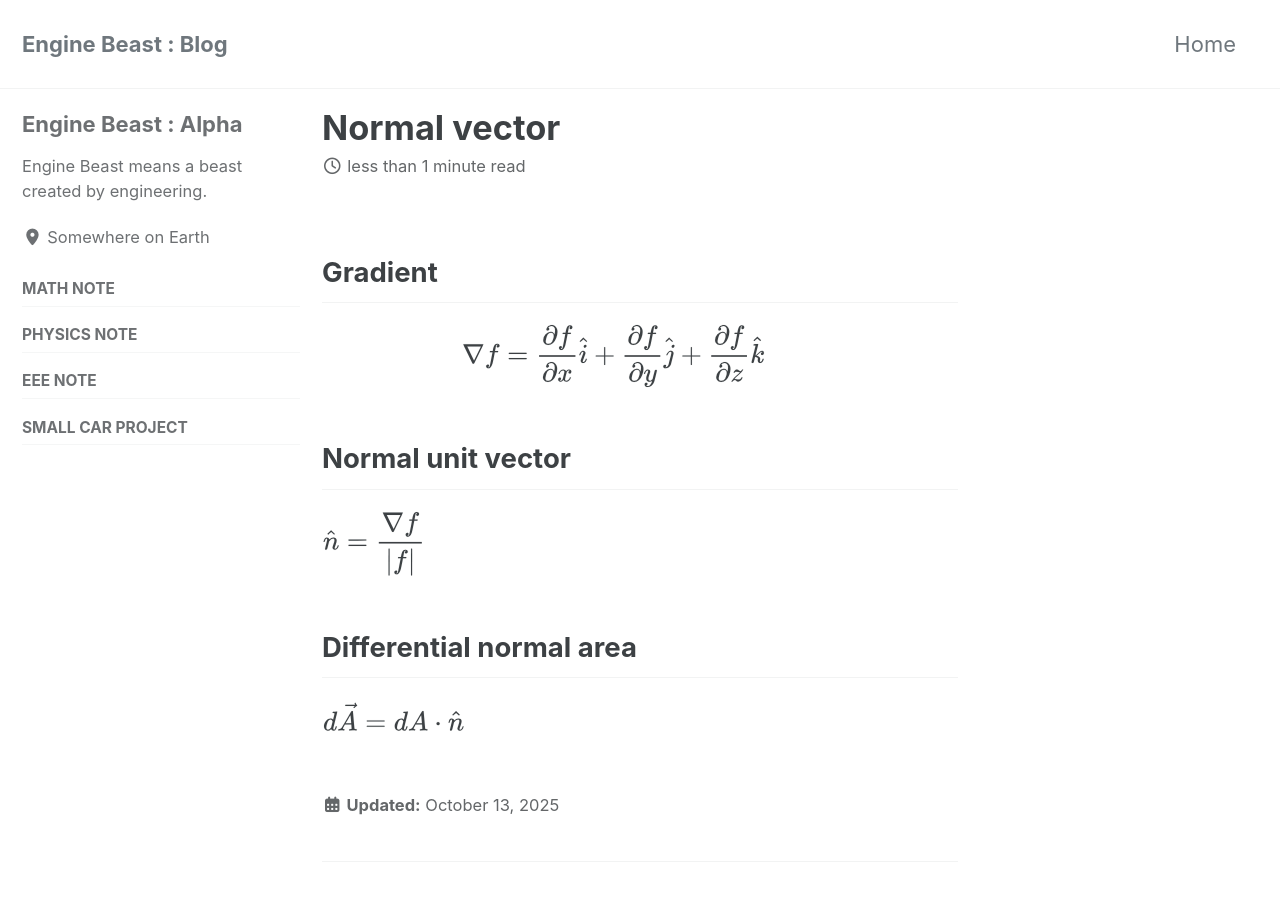
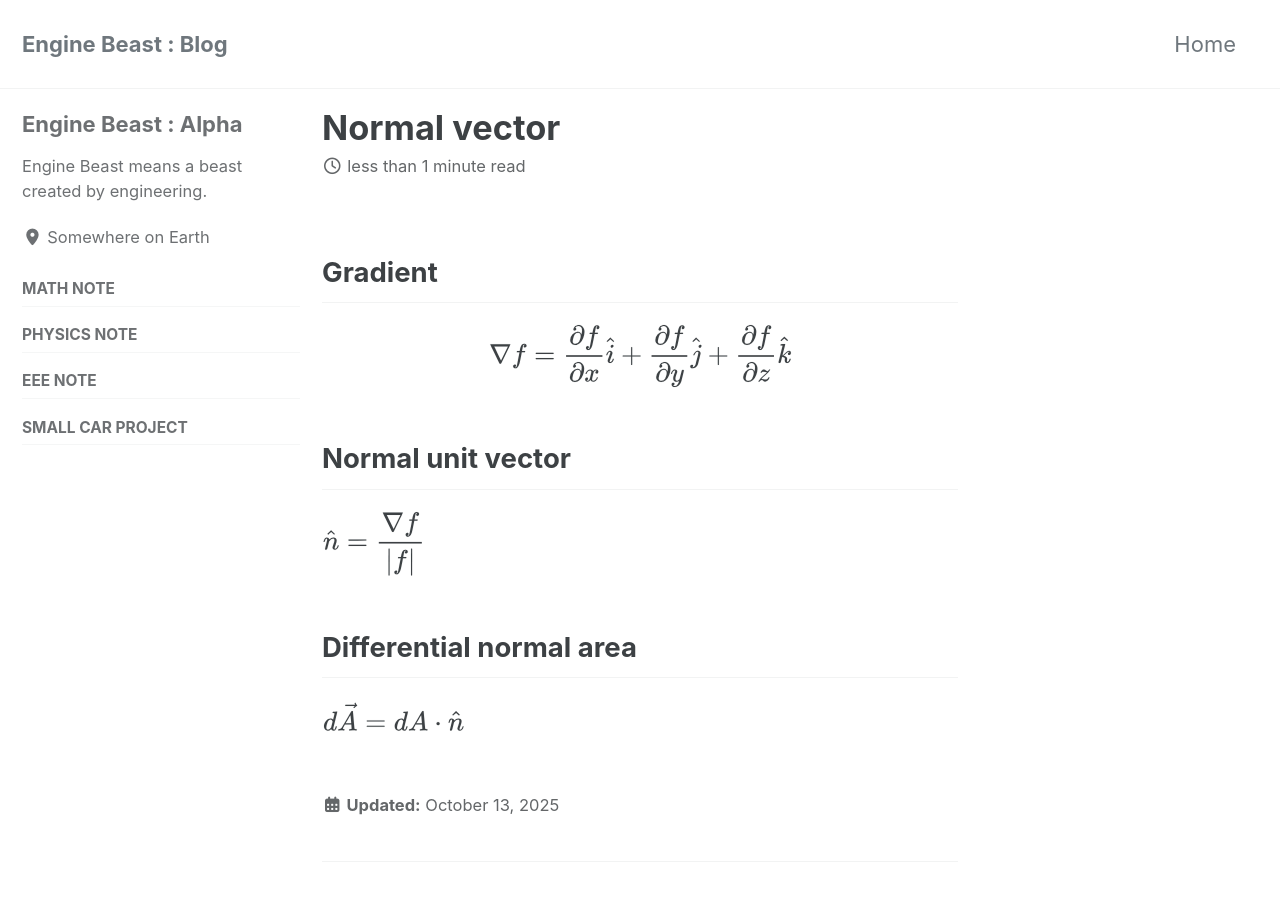
Before and after one commit to enginebeast/enginebeast.github.io, a Jekyll site: the page built from _posts/2025-10-13-normal_vector.md, in a window 1280 px wide and 900 px high. Built offline with Jekyll 4.4.1, drawn with Linux system fonts in a browser that asks for light colours; cached includes are drawn as plain includes.

Commit message:
latex try 5

```diff
--- a/_posts/2025-10-13-normal_vector.md
+++ b/_posts/2025-10-13-normal_vector.md
@@ -12,7 +12,7 @@ $$
 \begin{aligned}
 \nabla f = \frac{\partial f}{\partial x}\hat{i} +
 \frac{\partial f}{\partial y}\hat{j} +
-\frac{\partial f}{\partial z}\hat{k} &&
+\frac{\partial f}{\partial z}\hat{k}
 \end{aligned}
 $$
 
```
